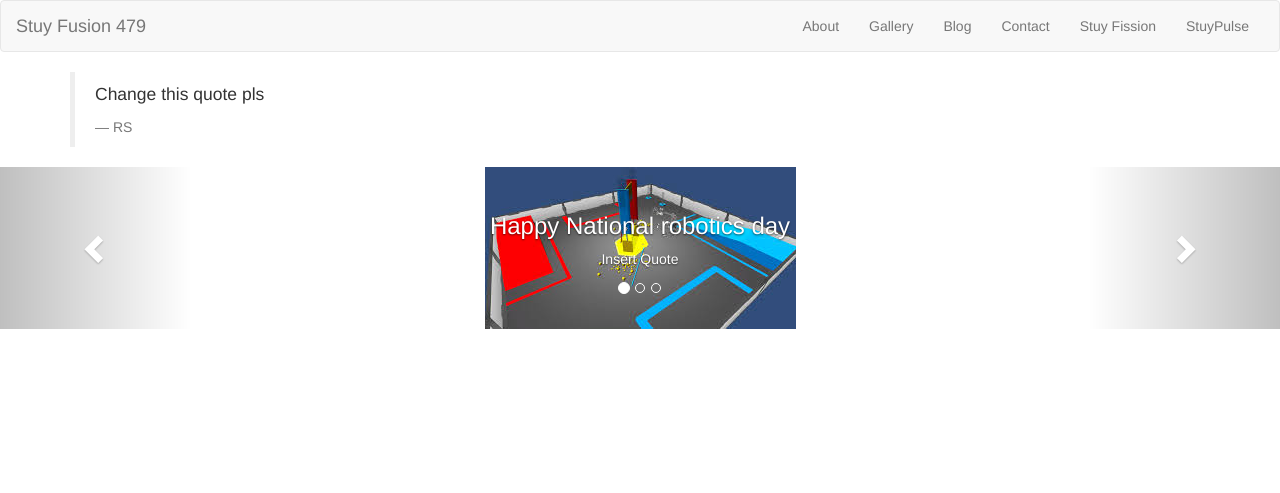
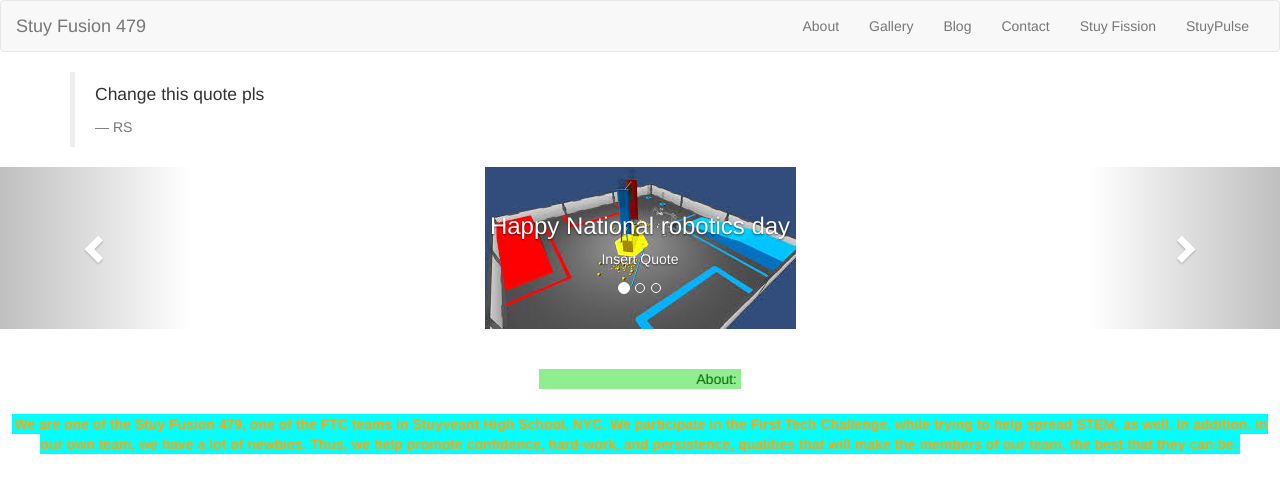
Before and after one commit to stuyfusion/stuyfusion.github.io, a Jekyll site: the page built from index.html, in a window 1280 px wide. Shown: the top 493 px of the page. Built offline with Jekyll 4.4.1, drawn with Linux system fonts in a browser that asks for light colours; nearby versions of some CDN libraries.

Commit message:
Update index.html
About section added.

```diff
--- a/index.html
+++ b/index.html
@@ -85,3 +85,16 @@ layout: default
     <span class="sr-only">Next</span>
   </a>
 </div>
+<br>
+<br>
+<center>
+<marquee behavior=alternate width="202″ scrollamount="8″ scrolldelay="95″ height="37″ bgcolor="lightgreen"><font color="darkgreen">About:</font></marquee>
+<br>
+<br>
+<span style="color:orange; background-color:aqua; border:2px ; padding:2px;">
+<strong>We are one of the Stuy Fusion 479, one of the FTC teams in Stuyveant High School, NYC.</strong>
+<strong>We participate in the First Tech Challenge, while trying to help spread STEM, as well.</strong>
+<strong>In addition, in our own team, we have a lot of newbies.</strong>
+<strong>Thus, we help promote confidence, hard-work, and persistence, qualities that will make the members of our team, the best that they can be.</strong>
+</span>
+</center>
```
